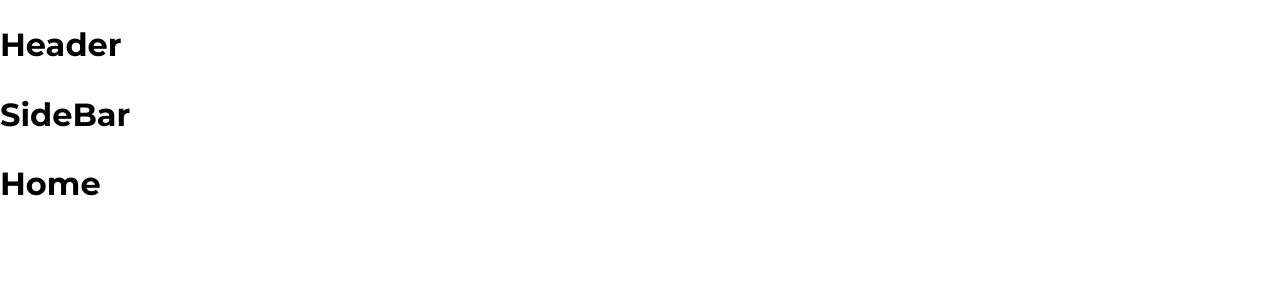
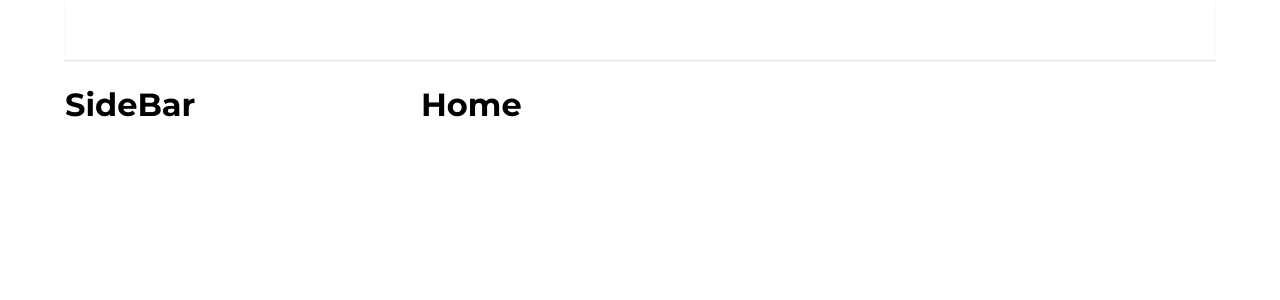
Before and after one commit to NgojcSown/tiktok-ui, a React (Create React App) app: page / in a window 1280 px wide. Shown: the top 300 px of the page. Built offline with nearby package versions, Linux system fonts and the light colour scheme.

Commit message:
build layout

```diff
--- a/package.json
+++ b/package.json
@@ -6,6 +6,7 @@
     "@testing-library/jest-dom": "^5.16.5",
     "@testing-library/react": "^13.4.0",
     "@testing-library/user-event": "^13.5.0",
+    "classnames": "^2.3.2",
     "normalize.css": "^8.0.1",
     "react": "^18.2.0",
     "react-dom": "^18.2.0",
--- a/src/components/GlobalStyles/GlobalStyles.scss
+++ b/src/components/GlobalStyles/GlobalStyles.scss
@@ -3,10 +3,16 @@
 @import url('https://fonts.googleapis.com/css2?family=Merriweather:ital,wght@0,900;1,300&family=Montserrat:ital,wght@0,300;0,400;0,600;0,700;1,800&display=swap');
 
 :root {
+    //DefaultLayout
+
+    --default-layout-header-height: 60px;
+    --default-layout-width: 1150px;
 }
 
 * {
     box-sizing: border-box;
+    margin: 0;
+    padding: 0;
 }
 
 html {
--- /dev/null
+++ b/src/components/Layout/DefaultLayout/DefaultLayout.module.scss
@@ -0,0 +1,11 @@
+.wrapper {
+    display: flex;
+    justify-content: center;
+}
+.container {
+    width: var(--default-layout-width);
+    display: flex;
+}
+.content {
+    flex: 1;
+}
--- /dev/null
+++ b/src/components/Layout/DefaultLayout/SideBar/Sidebar.module.scss
@@ -0,0 +1,3 @@
+.wrapper {
+    width: 356px;
+}
--- a/src/components/Layout/DefaultLayout/SideBar/index.js
+++ b/src/components/Layout/DefaultLayout/SideBar/index.js
@@ -1,5 +1,12 @@
+import classNames from 'classnames/bind'
+import styles from './Sidebar.module.scss'
+
+const cx = classNames.bind(styles)
 function SideBar() {
-    return (<h1>SideBar</h1>);
+    return (
+        <aside className={cx('wrapper')}>
+            <h1>SideBar</h1>
+        </aside>);
 }
 
 export default SideBar;
--- a/src/components/Layout/DefaultLayout/index.js
+++ b/src/components/Layout/DefaultLayout/index.js
@@ -1,15 +1,18 @@
 import Header from "~/components/Layout/components/Header";
 import SideBar from "./SideBar";
+import styles from './DefaultLayout.module.scss'
+import classNames from 'classnames/bind'
 
+const cx = classNames.bind(styles)
 
 function DefaultLayout({ children }) {
     return (
-        <div>
+        <div className={cx('wrapper')}>
             <div>
                 <Header />
-                <div>
+                <div className={cx('container')}>
                     <SideBar />
-                    <div className="content">{children}</div>
+                    <div className={cx('content')}>{children}</div>
                 </div>
             </div>
         </div>
--- /dev/null
+++ b/src/components/Layout/components/Header/Header.module.scss
@@ -0,0 +1,10 @@
+.wrapper {
+    height: var(--default-layout-header-height);
+    box-shadow: 0px 1px 1px rgb(0 0 0 / 12%);
+    display: flex;
+    justify-content: center;
+}
+.content {
+    height: 100%;
+    width: var(--default-layout-width);
+}
--- a/src/components/Layout/components/Header/index.js
+++ b/src/components/Layout/components/Header/index.js
@@ -1,5 +1,16 @@
+import styles from './Header.module.scss';
+import classNames from 'classnames/bind';
+
+
+const cx = classNames.bind(styles)
+
 function Header() {
-    return (<h1>Header</h1>);
+    return (
+        <header className={cx('wrapper')}>
+            <div className={cx('content')}>
+
+            </div>
+        </header>);
 }
 
 export default Header;
```
Also changed, not shown: 1 other file (tests, documents, lock files or other folders).
